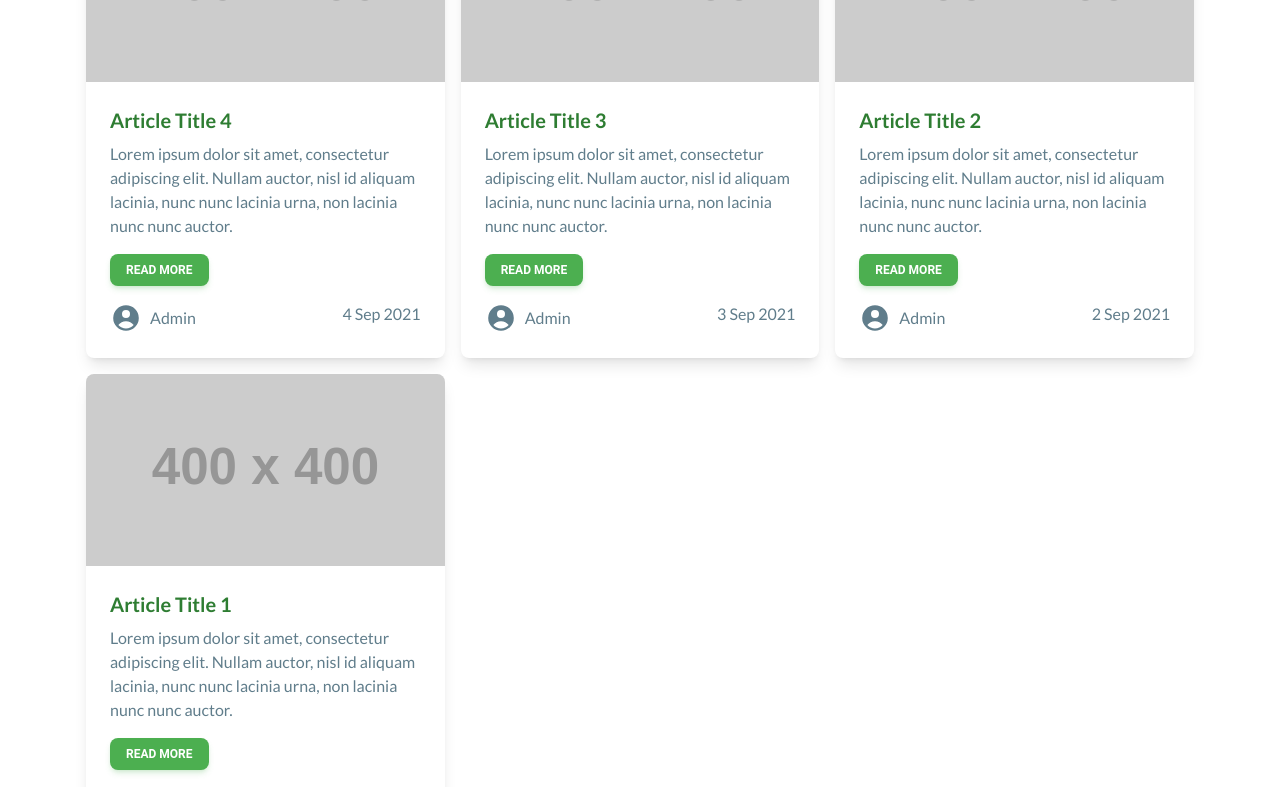
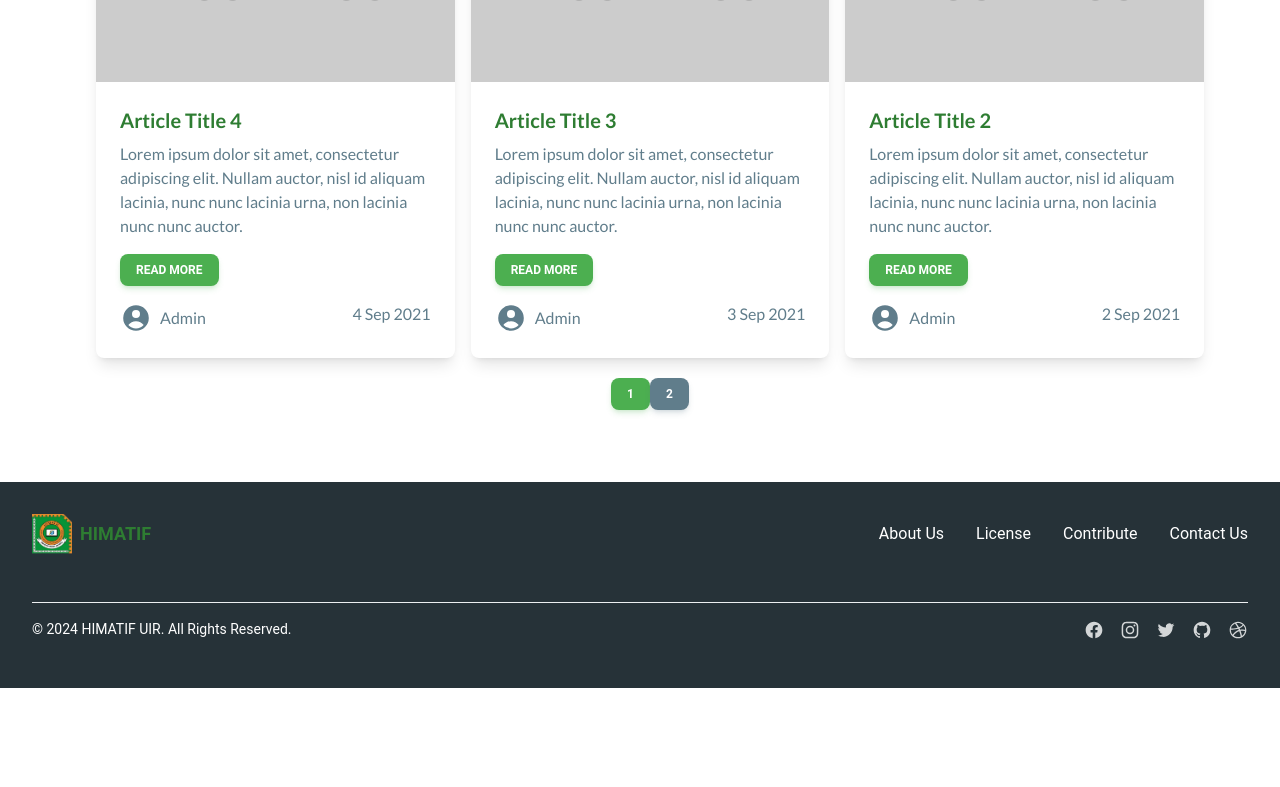
Before and after one commit to arifamsar/himatif_website, a React (Vite) app: page /article in a window 1280 px wide. Shown: the part 1300-2087 px from the top of the page. After the commit the page ends 1988 px from the top, so only its background shows below. Built offline with nearby package versions, Linux system fonts and the light colour scheme.

Commit message:
Refactor coreteams.js and Article.jsx, update position and pagination

```diff
--- a/src/data/coreteams.js
+++ b/src/data/coreteams.js
@@ -3,24 +3,24 @@ export const coreteams = [
     id: 1,
     avatar: "https://docs.material-tailwind.com/img/face-2.jpg",
     name: "Syafwal Gurnadi",
-    divisionName: "Bupati Himatif",
+    position: "Bupati Himatif",
   },
   {
     id: 2,
     avatar: "https://docs.material-tailwind.com/img/face-2.jpg",
     name: "Dwi Yudha",
-    divisionName: "Wakil Bupati Himatif",
+    position: "Wakil Bupati Himatif",
   },
   {
     id: 3,
     avatar: "https://docs.material-tailwind.com/img/face-2.jpg",
     name: "Jane Smith",
-    divisionName: "Sekretaris Jendral Himatif",
+    position: "Sekretaris Jendral Himatif",
   },
   {
     id: 4,
     avatar: "https://docs.material-tailwind.com/img/face-2.jpg",
     name: "Jane Smith",
-    divisionName: "Bendahara Umum Himatif",
+    position: "Bendahara Umum Himatif",
   },
 ];
--- a/src/pages/Article.jsx
+++ b/src/pages/Article.jsx
@@ -22,13 +22,38 @@ const Article = () => {
     setSearchTerm(inputValue);
   };
 
+  const [currentPage, setCurrentPage] = useState(1);
+  const articlesPerPage = 9;
+
+  const totalPages = Math.ceil(articles.length / articlesPerPage);
+
   const sortedArticles = articles.sort((a, b) => {
     return new Date(b.dateAdded) - new Date(a.dateAdded);
   });
 
-  const filteredArticles = sortedArticles.filter((article) => {
+  const indexOfLastArticle = currentPage * articlesPerPage;
+  const indexOfFirstArticle = indexOfLastArticle - articlesPerPage;
+  const currentArticles = sortedArticles.slice(indexOfFirstArticle, indexOfLastArticle);
+
+  const handlePageChange = (pageNumber) => {
+    setCurrentPage(pageNumber);
+  };
+
+  const filteredArticles = currentArticles.filter((article) => {
     return article.title.toLowerCase().includes(searchTerm.toLowerCase());
   });
+
+  const renderPaginationButtons = () => {
+    return (
+      <div className="flex justify-center my-5">
+        {Array.from({ length: totalPages }, (_, index) => (
+          <Button key={index + 1} size="sm" color={currentPage === index + 1 ? "green" : "blue-gray"} onClick={() => handlePageChange(index + 1)}>
+            {index + 1}
+          </Button>
+        ))}
+      </div>
+    );
+  };
 
   const listArticles = filteredArticles.map((article) => {
     const date = new Date(article.dateAdded);
@@ -61,7 +86,7 @@ const Article = () => {
 
   return (
     <>
-      <div className="container mx-auto px-4 py-8">
+      <div className="container px-4 py-8 mx-20">
         <Typography tag="h1" color="green" className="text-3xl font-bold mb-4 text-center">
           Article Page
         </Typography>
@@ -82,6 +107,7 @@ const Article = () => {
           </Button>
         </div>
         <div className="grid grid-cols-1 md:grid-cols-2 lg:grid-cols-3 gap-4">{listArticles}</div>
+        {renderPaginationButtons()}
       </div>
     </>
   );
--- a/src/pages/Home.jsx
+++ b/src/pages/Home.jsx
@@ -35,7 +35,7 @@ const Home = () => {
             <img src={coreteams.avatar} alt={coreteams.name} className="w-10 h-10 rounded-full" />
             <div className="ml-4">
               <h3 className="text-xl font-bold text-primary">{coreteams.name}</h3>
-              <p className="text-blue-gray-500">{coreteams.divisionName}</p>
+              <p className="text-blue-gray-500">{coreteams.position}</p>
             </div>
           </div>
         </div>
@@ -93,7 +93,7 @@ const Home = () => {
             <h1 className="text-3xl font-extrabold text-center text-primary">HIMATIF UIR</h1>
             <p className="text-center text-blue-gray-500 font-bold">
               Himpunan Mahasiswa Teknik Informatika Universitas Islam Riau merupakan tempat bagi mahasiswa Teknik Informatika Universitas Islam Riau untuk berkarya, berinovasi serta mengabdi sebagai kewajiban seorang mahasiswa. Adapun dalam
-              kepengurusan, HIMATIF dibagi menjadi 7 Divisi, yaitu: Kaderisasi, Humas, Kominfo, Ristek, Dispora, Kewirausahaan dan Kerohanian.
+              kepengurusan, HIMATIF dibagi menjadi 7 Dinas, yaitu: Kaderisasi, Humas, Kominfo, Ristek, Dispora, Kewirausahaan dan Kerohanian.
             </p>
           </div>
         </div>
@@ -128,11 +128,11 @@ const Home = () => {
           </div>
         </div>
 
-        {/* Divisions */}
+        {/* Dinas */}
         <div className="container mx-auto lg:px-36 px-5">
           <div className="py-12">
-            <h2 className="text-2xl font-bold text-primary">Divisi Himatif</h2>
-            <p className="text-blue-gray-500">Divisi yang ada di himatif</p>
+            <h2 className="text-2xl font-bold text-primary">Dinas Himatif</h2>
+            <p className="text-blue-gray-500">Dinas yang ada di himatif</p>
             <div className="grid grid-cols-1 md:grid-cols-2 lg:grid-cols-3 gap-8 mt-8">{listdivisions}</div>
           </div>
         </div>
```
